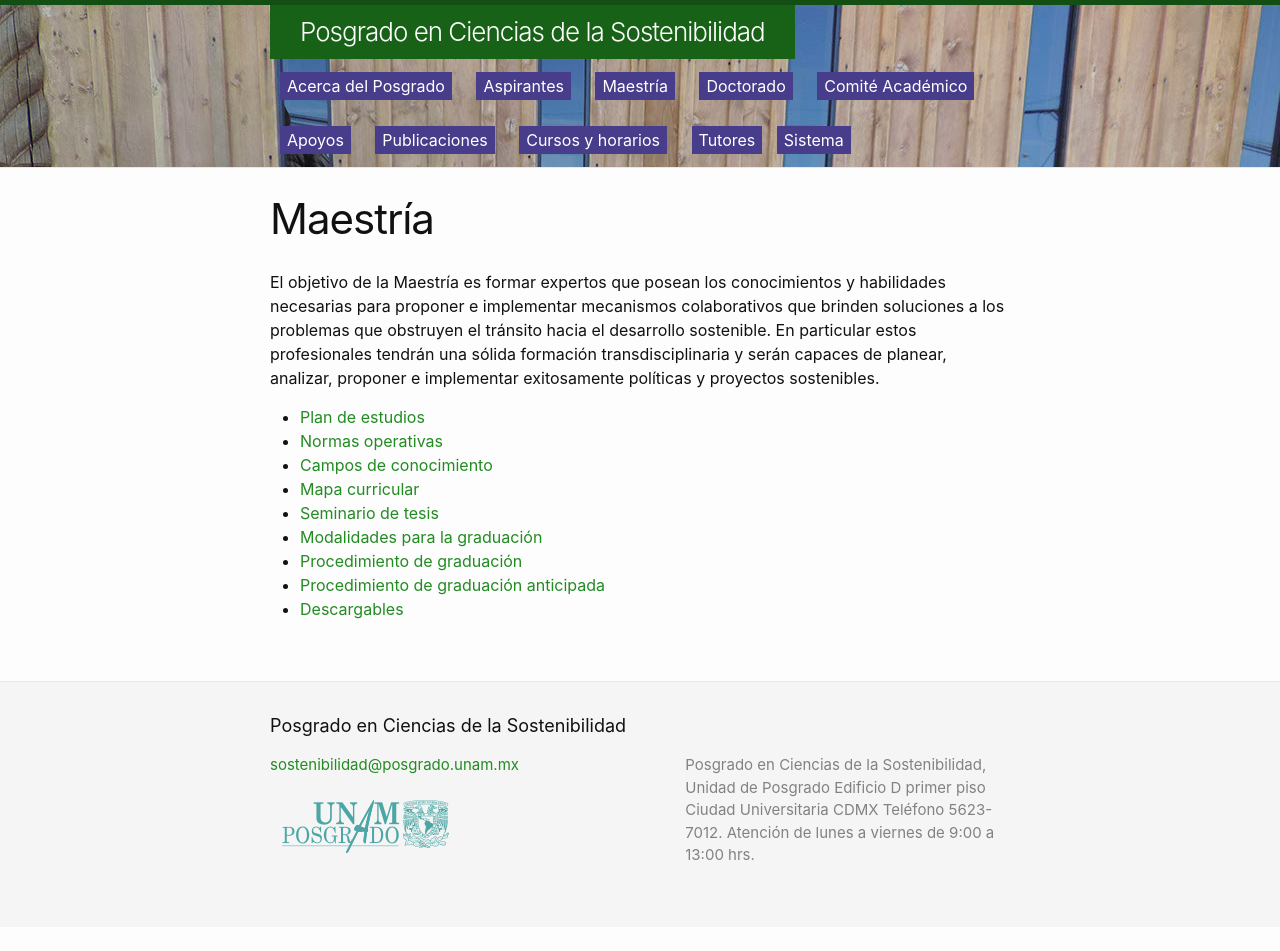
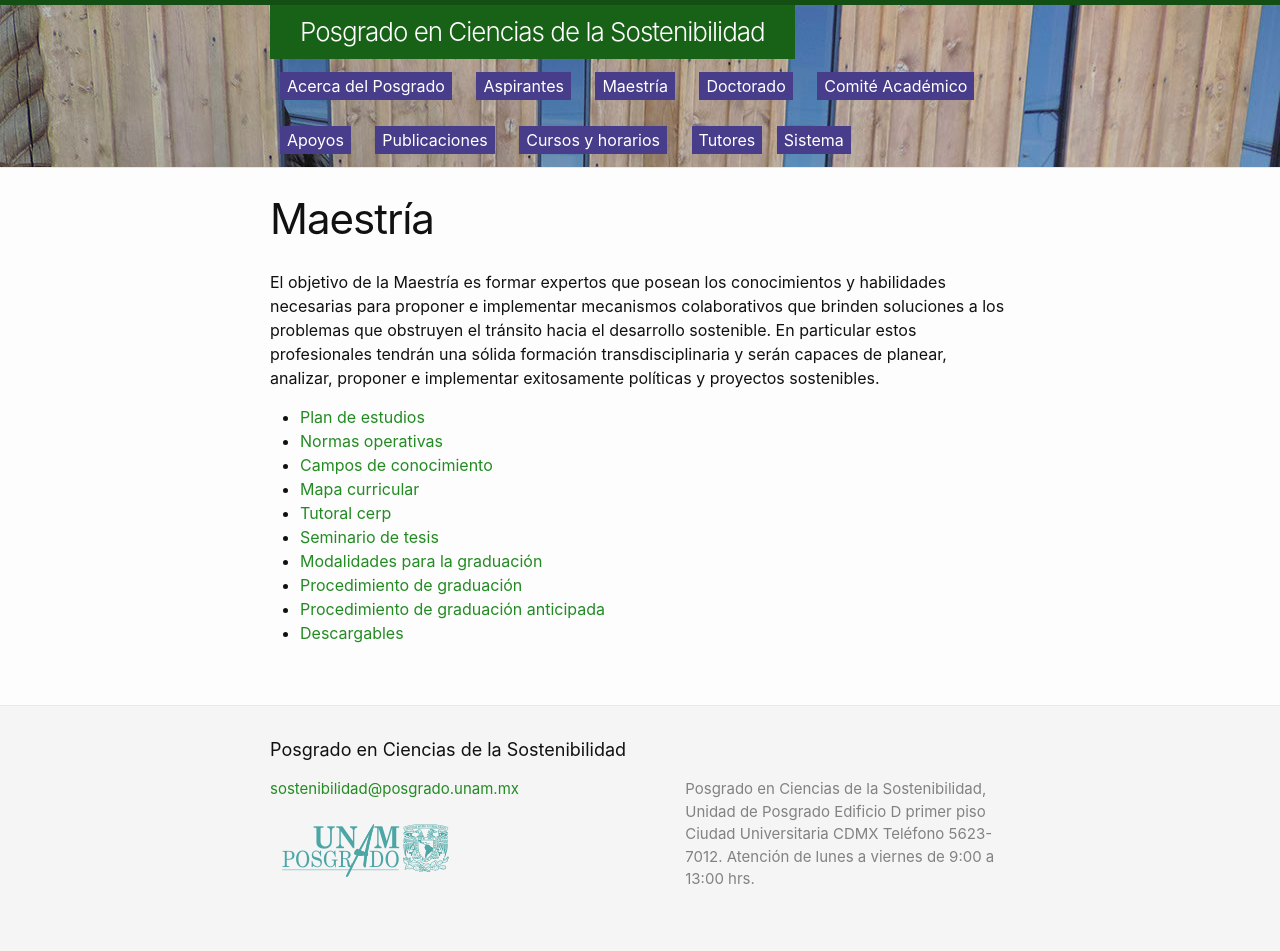
Before and after one commit to pcs-unam/pcs-unam.github.io, a Jekyll site: the page built from 02_maestria.md, in a window 1280 px wide. Built offline with Jekyll 4.4.1, drawn with Linux system fonts in a browser that asks for light colours; before the commit the page ends 927 px from its top, so only the background shows below that.

Commit message:
Se agregó la liga al tutoral cero

```diff
--- a/02_maestria.md
+++ b/02_maestria.md
@@ -16,6 +16,7 @@ implementar exitosamente políticas y proyectos sostenibles.
  - [Normas operativas](/assets/docs/normas_operativas.pdf)
  - [Campos de conocimiento](/maestria/campos)
  - [Mapa curricular](/maestria/mapa)
+ - [Tutoral cerp](/maestria/tutoral_cero/)
  - [Seminario de tesis](/maestria/seminario_tesis)
  - [Modalidades para la graduación](/maestria/modalidades_graduacion)
  - [Procedimiento de graduación](/maestria/graduacion)
```
